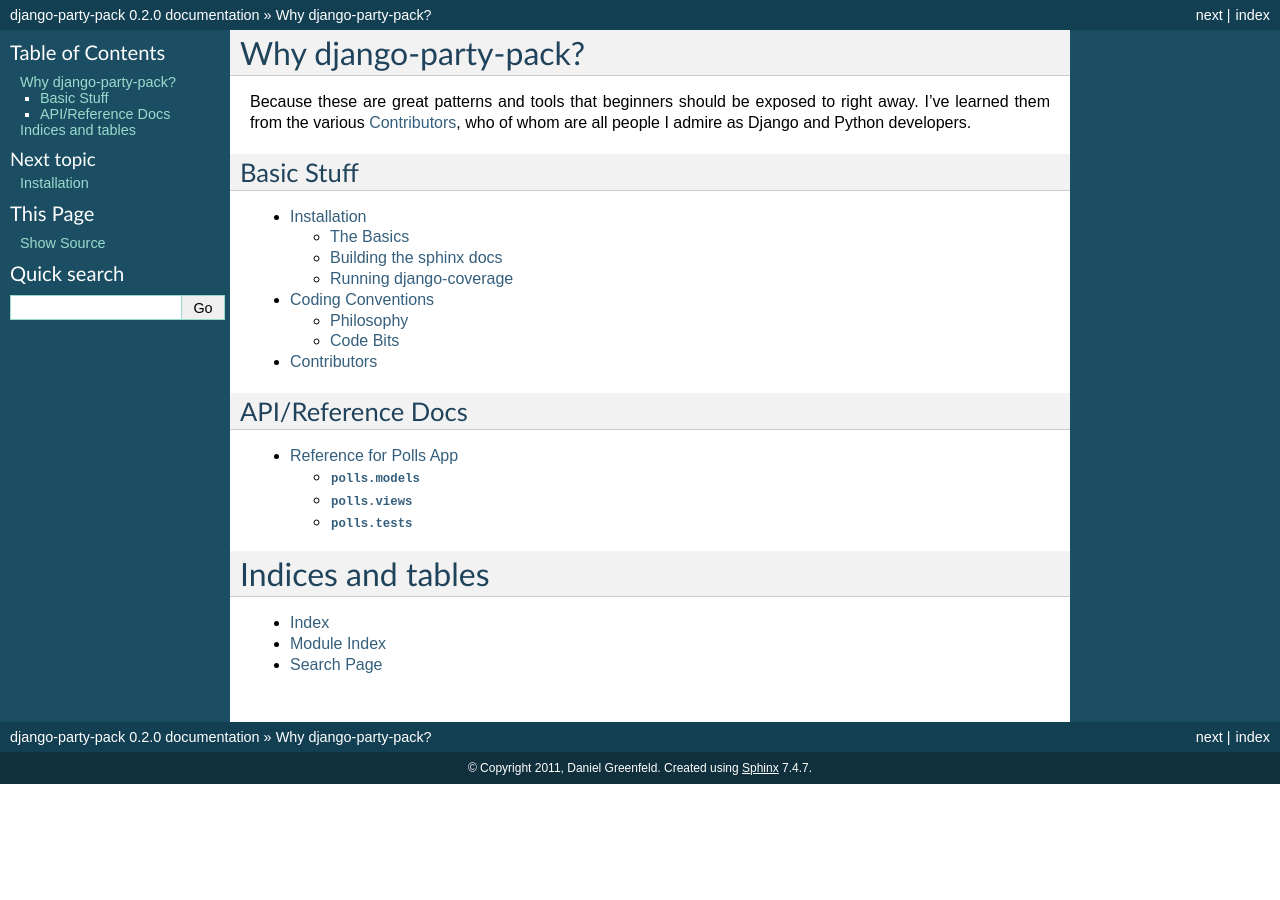
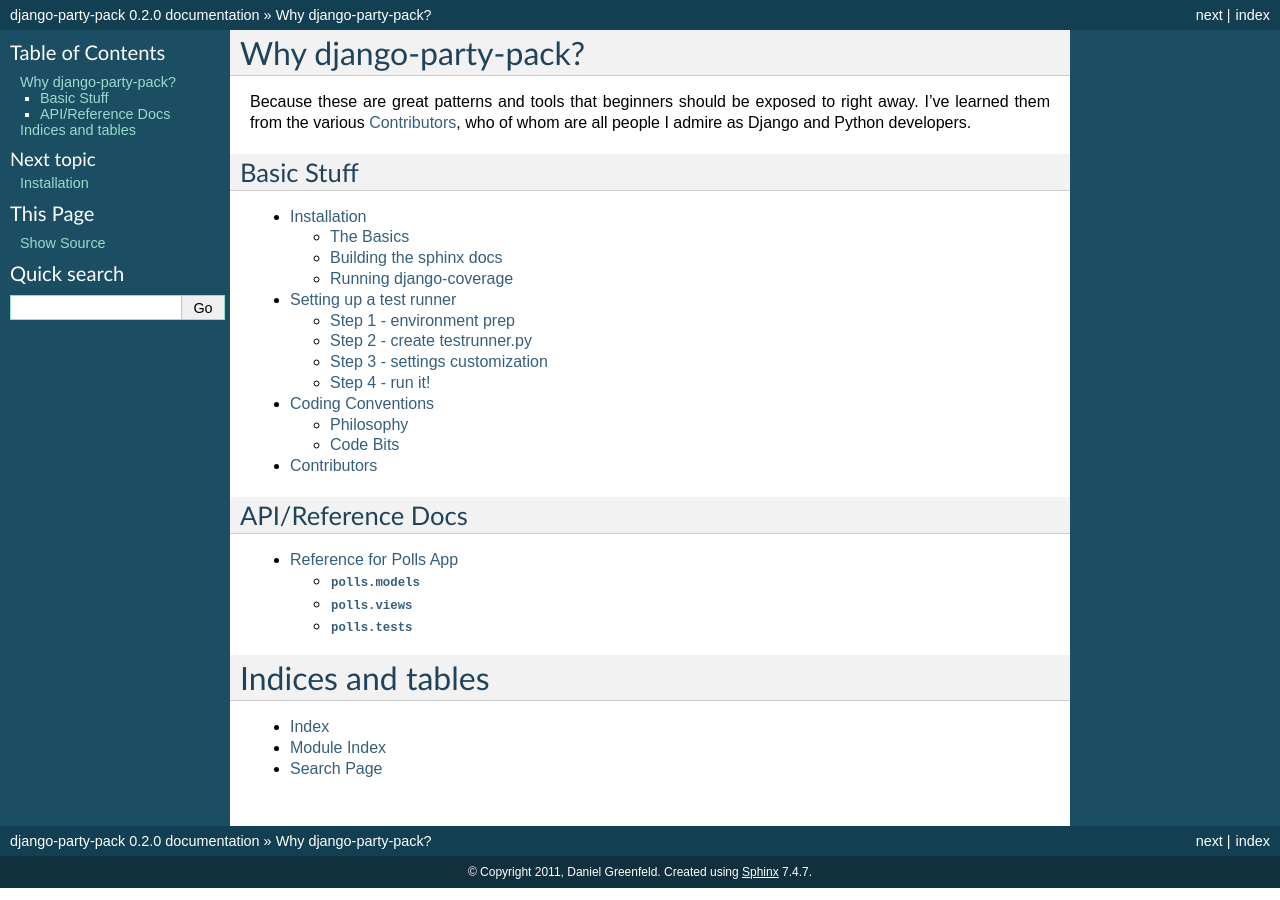
Before and after one commit to pydanny/django-party-pack, a Sphinx documentation site: the page built from docs/index.rst, in a window 1280 px wide. Built offline with Sphinx 7.4.7, drawn with Linux system fonts in a browser that asks for light colours; part of the change alters nothing that is shown.

Commit message:
adding testrunner docs

```diff
--- a/docs/index.rst
+++ b/docs/index.rst
@@ -15,6 +15,7 @@ Basic Stuff
    :maxdepth: 2
 
    install
+   setup_testrunner
    conventions
    contributors
 
--- /dev/null
+++ b/docs/setup_testrunner.rst
@@ -0,0 +1,84 @@
+=========================
+Setting up a test runner
+=========================
+
+Ned Batchelder's coverage.py is an invaluable tool for any Python project. django_coverage makes coverage.py run inside of Django, and this is my preferred way of using that tool.
+
+Step 1 - environment prep
+=========================
+
+In your requirements.txt file, make sure you have the following::
+
+    django-coverage==1.2
+    coverage==3.4
+
+In your virtualenv install the necessary requirements::
+
+    $ pip install -r requirements.txt
+
+Make a `coverage` directory in your project directory::
+
+    $ mkdir coverage
+
+Step 2 - create testrunner.py
+=============================
+
+Create a testrunner.py file into your project root and paste in the following code::
+
+    # Make our own testrunner that by default only tests our own apps
+
+    from django.conf import settings
+    from django.test.simple import DjangoTestSuiteRunner
+    from django_coverage.coverage_runner import CoverageRunner
+
+    class OurTestRunner(DjangoTestSuiteRunner):
+        def build_suite(self, test_labels, *args, **kwargs):
+            return super(OurTestRunner, self).build_suite(test_labels or settings.PROJECT_APPS, *args, **kwargs)
+
+    class OurCoverageRunner(OurTestRunner, CoverageRunner):
+        pass
+
+Step 3 - settings customization
+===============================
+
+The first thing you'll notice about dpp is that apps installment is broken up into three variables:
+
+ * `PREREQ_APPS` - These are either built-in Django apps or third-party apps you don't want to test.
+ * `PROJECT_APPS` - These are the custom apps you've written for your project. You want to test these.
+ * `INSTALLED_APPS` - This is what Django loads into it's app cache. We generate this iterable by adding `PREREQ_APPS` to `PROJECT_APPS`.
+
+Here is the sample code from dpp/pollaxe project settings.py file::
+
+    PREREQ_APPS = (
+         'django.contrib.auth',
+         'django.contrib.contenttypes',
+         'django.contrib.sessions',
+         'django.contrib.sites',
+         'django.contrib.messages',
+         'django.contrib.admin',
+    )
+
+    PROJECT_APPS = (
+        'polls', # or whatever your custom project uses
+    )
+
+    INSTALLED_APPS = PREREQ_APPS + PROJECT_APPS
+
+Also in settings.py, underneath where you have defined the `PREREQ_APPS` setting, add the following::
+
+    TEST_RUNNER = 'testrunner.OurCoverageRunner'
+    COVERAGE_MODULE_EXCLUDES = [
+        'tests$', 'settings$', 'urls$', 'locale$',
+        'migrations', 'fixtures', 'admin$',
+    ]
+    COVERAGE_MODULE_EXCLUDES += PREREQ_APPS
+    COVERAGE_REPORT_HTML_OUTPUT_DIR = "coverage"
+
+Step 4 - run it!
+================
+
+From the command-line::
+
+    $ python manage.py test
+
+Open file:///path-to-your-project/coverage/index.html in a web browser and check out your coverage.
```
